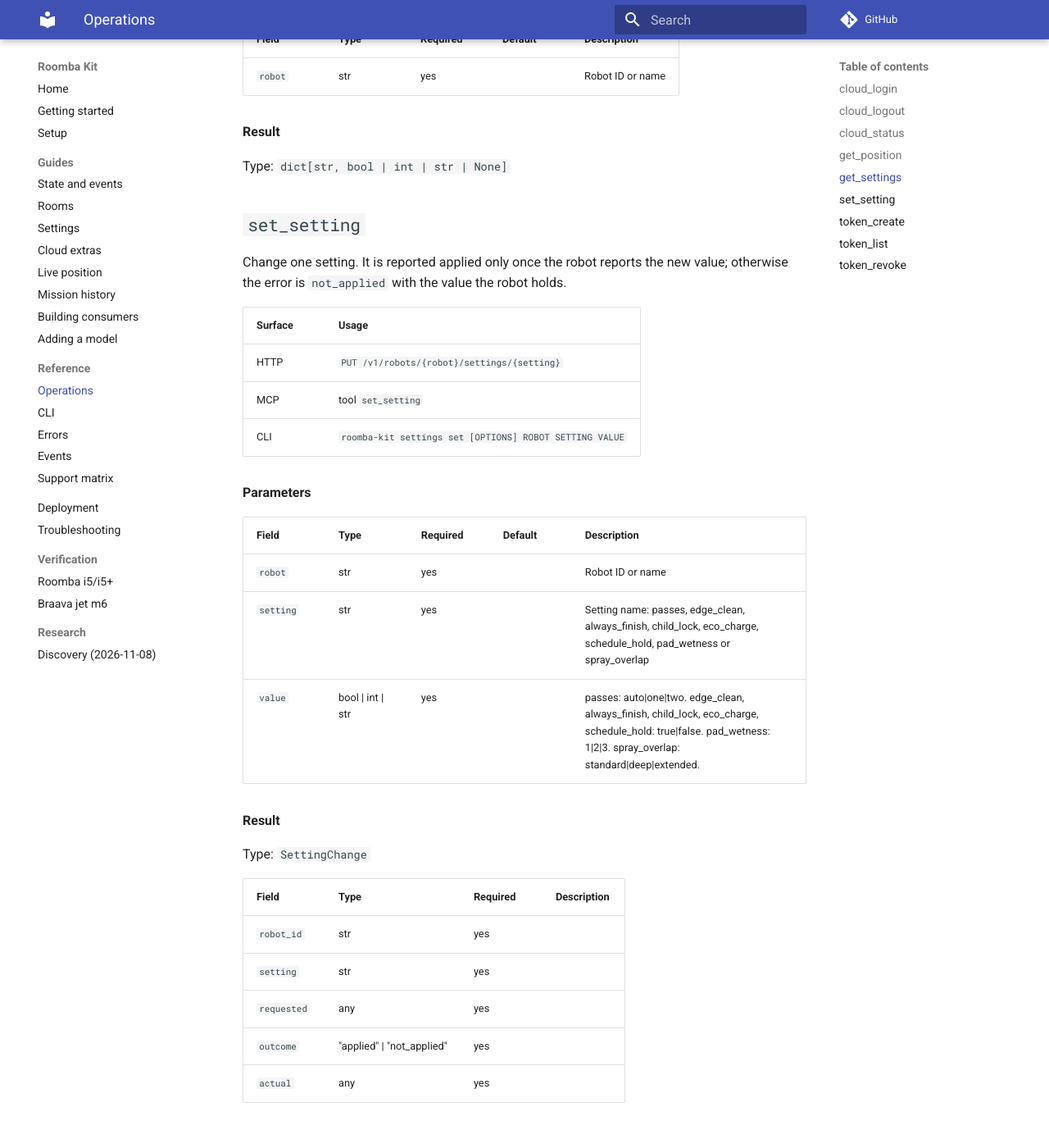
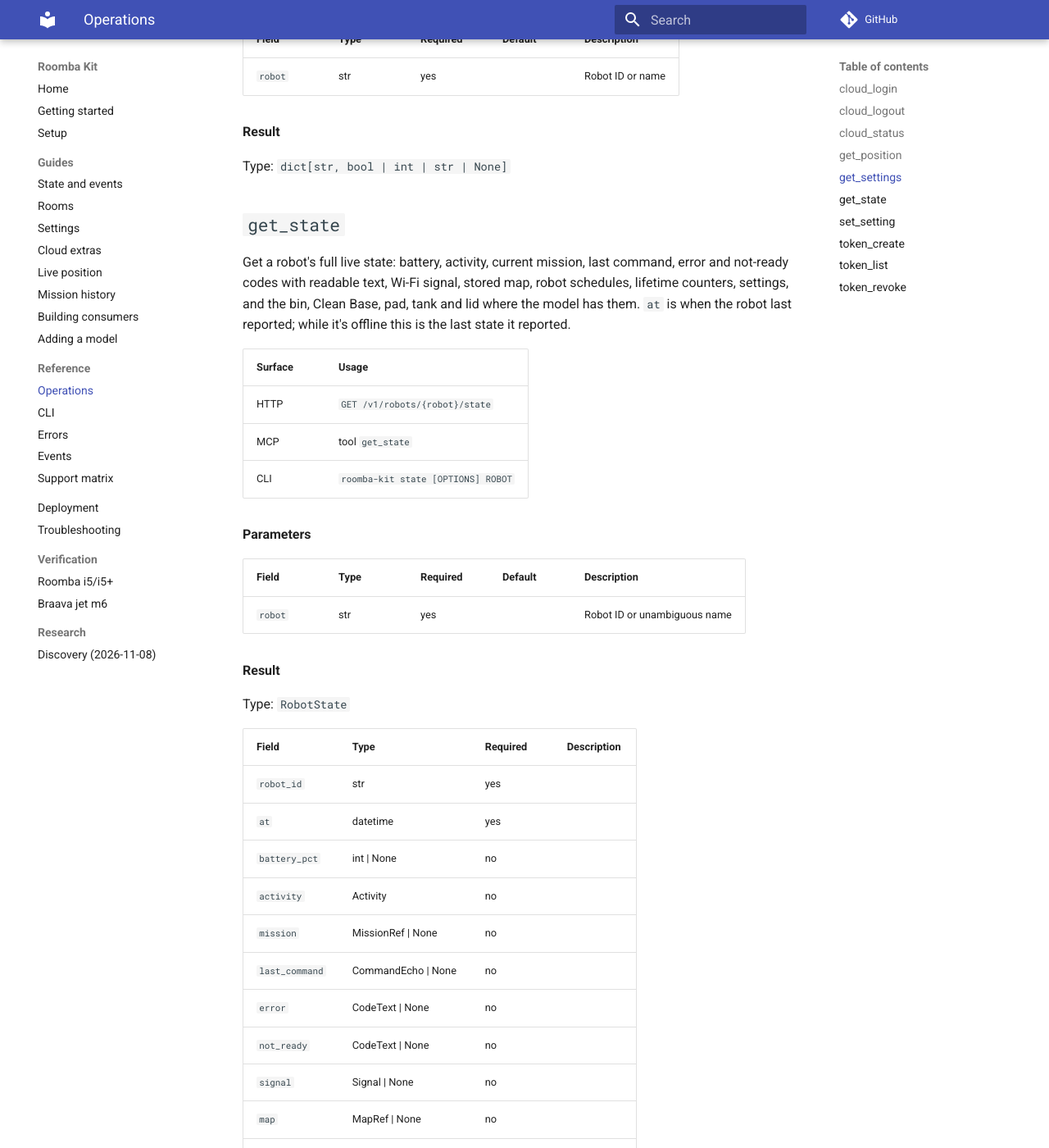
Before and after one commit to Hfish21/roomba-kit, an MkDocs documentation site: the page built from docs/reference/operations.md, in a window 1280 px wide and 1400 px high, scrolled down 3652 px. Shown: the whole window at 82% size. Built offline with MkDocs 1.6.1 and Material for MkDocs 9.7.7, drawn with Linux system fonts in a browser that asks for light colours; comment, search, counter and statistics services are not loaded; some of the changed text lies outside the part shown.

Commit message:
Regenerate reference docs
Co-Authored-By: Claude Opus 5.5 <noreply@anthropic.com>

```diff
--- a/docs/reference/operations.md
+++ b/docs/reference/operations.md
@@ -123,6 +123,47 @@ Read the robot's settings: every setting its model supports, null when the robot
 Type: `dict[str, bool | int | str | None]`
 
 
+## `get_state`
+
+Get a robot's full live state: battery, activity, current mission, last command, error and not-ready codes with readable text, Wi-Fi signal, stored map, robot schedules, lifetime counters, settings, and the bin, Clean Base, pad, tank and lid where the model has them. `at` is when the robot last reported; while it's offline this is the last state it reported.
+
+| Surface | Usage |
+|---|---|
+| HTTP | `GET /v1/robots/{robot}/state` |
+| MCP | tool `get_state` |
+| CLI | `roomba-kit state [OPTIONS] ROBOT` |
+
+**Parameters**
+
+| Field | Type | Required | Default | Description |
+|---|---|---|---|---|
+| `robot` | str | yes |  | Robot ID or unambiguous name |
+
+**Result**
+
+Type: `RobotState`
+
+| Field | Type | Required | Description |
+|---|---|---|---|
+| `robot_id` | str | yes |  |
+| `at` | datetime | yes |  |
+| `battery_pct` | int \| None | no |  |
+| `activity` | Activity | no |  |
+| `mission` | MissionRef \| None | no |  |
+| `last_command` | CommandEcho \| None | no |  |
+| `error` | CodeText \| None | no |  |
+| `not_ready` | CodeText \| None | no |  |
+| `signal` | Signal \| None | no |  |
+| `map` | MapRef \| None | no |  |
+| `schedules` | list[RobotSchedule] | no |  |
+| `counters` | Counters | no |  |
+| `bin` | BinState \| None | no |  |
+| `clean_base` | CleanBaseState \| None | no |  |
+| `pad` | PadState \| None | no |  |
+| `tank` | TankState \| None | no |  |
+| `lid_open` | bool \| None | no |  |
+| `settings` | object | no |  |
+
 ## `set_setting`
 
 Change one setting. It is reported applied only once the robot reports the new value; otherwise the error is `not_applied` with the value the robot holds.
```
Also changed, not shown: docs/reference/cli.md (+19 -0 lines).
